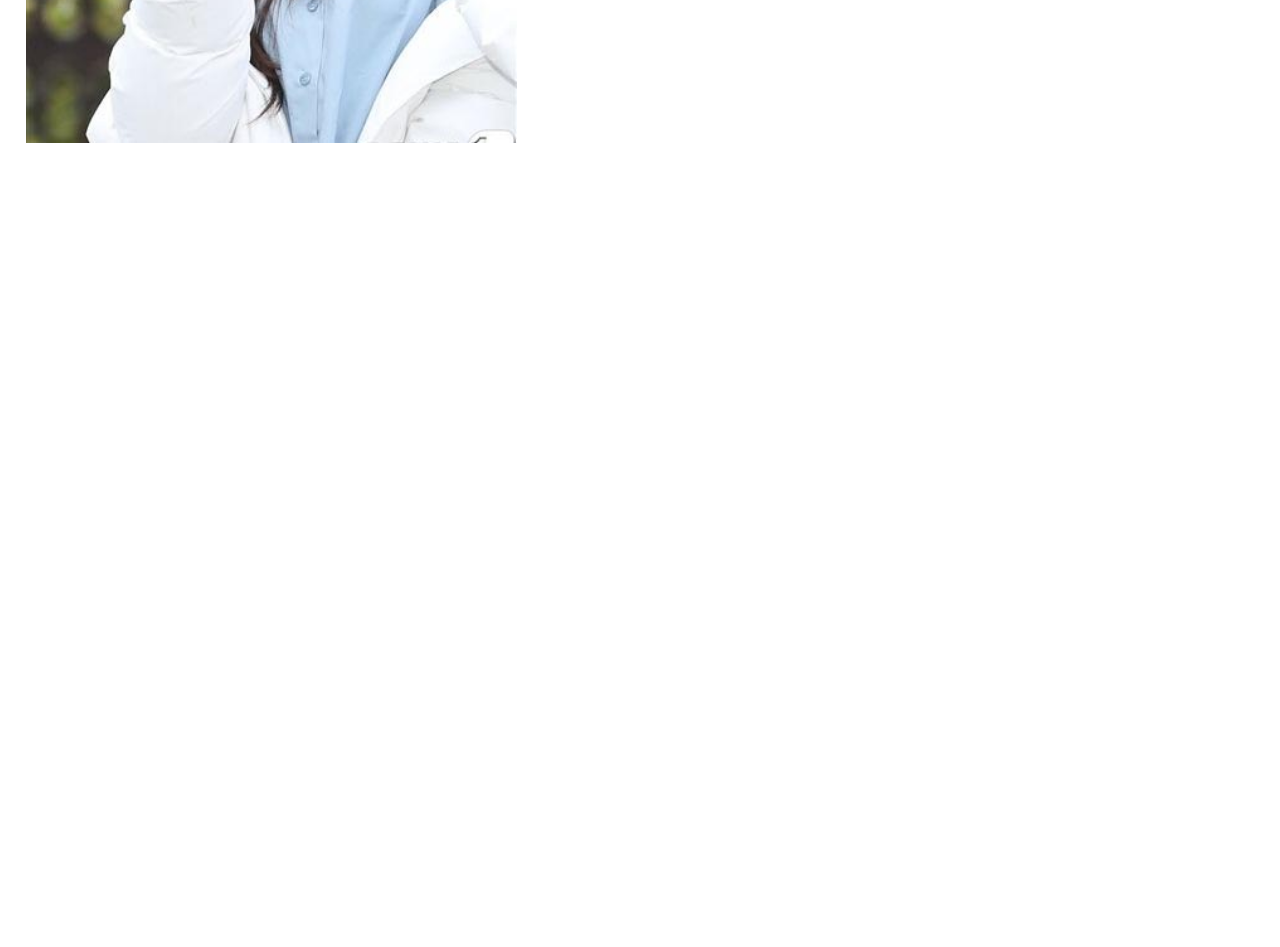
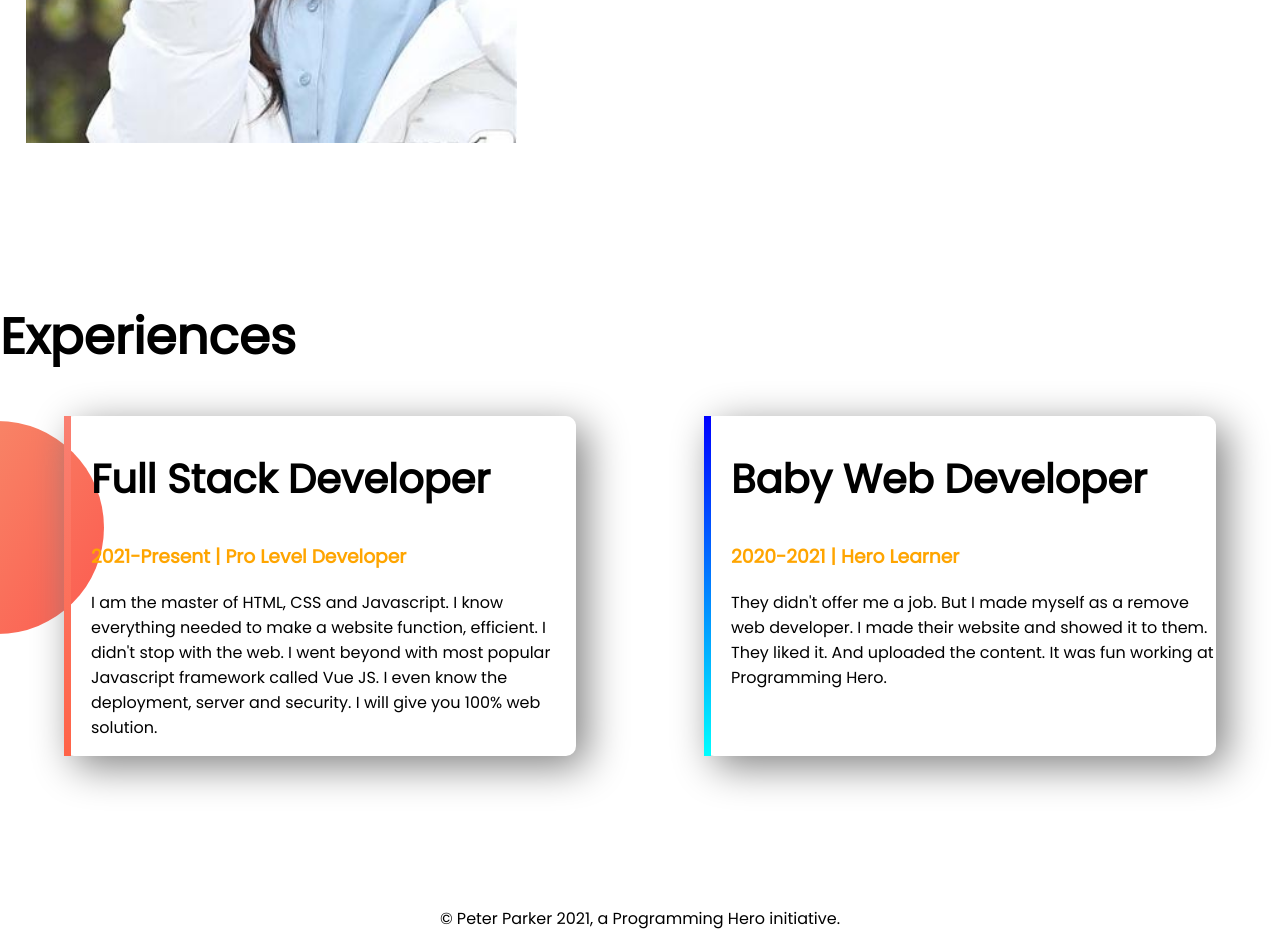
Before and after one commit to Hossan002/developer-portfolio, a plain HTML site: page index.html in a window 1280 px wide. Shown: the part 1101-2048 px from the top of the page. Before the commit the page ends 1401 px from the top, so only its background shows below. Drawn offline with Linux system fonts and the light colour scheme.

Commit message:
last part

```diff
--- a/index.html
+++ b/index.html
@@ -14,7 +14,7 @@
 </head>
 
 <body>
-    <section class="top-banner">
+    <section class="top-banner flexible-container">
         <div class="half-width">
             <h1>welcome to</h1>
             <h1><span class="color">Rabbi Hossain</span> Website</h1>
@@ -27,7 +27,7 @@
         </div>
         <div class="half-width"><img src="images/nancy.png" alt="nancy"></div>
     </section>
-    <section class="dream-big">
+    <section class="dream-big flexible-container">
         <div class="half-width"><img src="images/nancy-1.jpg" alt=""></div>
         <div class="half-width">
             <h1>Dream Big</h1>
@@ -38,7 +38,30 @@
         </div>
 
     </section>
+    <section class="Experience-area">
+        <h1>Experiences</h1>
+        <div class="flexible-container">
+            <div id="full-stack-ex" class="experience-item">
+                <h2>Full Stack Developer</h2>
+                <h3 class="orange-color">2021-Present | Pro Level Developer</h3>
+                <p>I am the master of HTML, CSS and Javascript. I know everything needed to make a website function,
+                    efficient. I didn't stop with the web. I went beyond with most popular Javascript framework called
+                    Vue
+                    JS. I even know the deployment, server and security. I will give you 100% web solution.</p>
+            </div>
+            <div id="web-dev-ex" class="experience-item">
+                <h2>Baby Web Developer</h2>
+                <h3 class="orange-color">2020-2021 | Hero Learner</h3>
+                <p>They didn't offer me a job. But I made myself as a remove web developer. I made their website and
+                    showed
+                    it to them. They liked it. And uploaded the content. It was fun working at Programming Hero.</p>
+            </div>
+        </div>
 
+    </section>
+    <footer>
+        <p>© Peter Parker 2021, a Programming Hero initiative.</p>
+    </footer>
 </body>
 
 </html>
--- a/style.css
+++ b/style.css
@@ -5,10 +5,13 @@ body{
 h1{
     font-size: 50px;
 }
+h2{
+    font-size: 40px;
+}
 .color{
     color: orange;
 }
-section{
+.flexible-container{
     display: flex;
     margin-bottom: 150px;
 }
@@ -35,3 +38,32 @@ section{
     background-repeat: no-repeat;
     background-position: right;
 }
+.orange-color{
+    color: orange;
+}
+.Experience-area{
+    background-image: url(images/exp-bg.png);
+    background-repeat: no-repeat;
+    background-position: left;
+}
+.experience-item{
+    width: 40%;
+    margin-left: 5%;
+    margin-right: 5%;
+    padding-left: 20px;
+    border-radius: 10px;
+    box-shadow: 10px 10px 40px gray;
+}
+#web-dev-ex{
+    border-left: 7px solid;
+    border-image: linear-gradient(blue, cyan);
+    border-image-slice: 1;
+}
+#full-stack-ex{
+    border-left: 7px solid;
+    border-image: linear-gradient(salmon, tomato);
+    border-image-slice: 1;
+}
+footer p{
+    text-align: center;
+}
```
